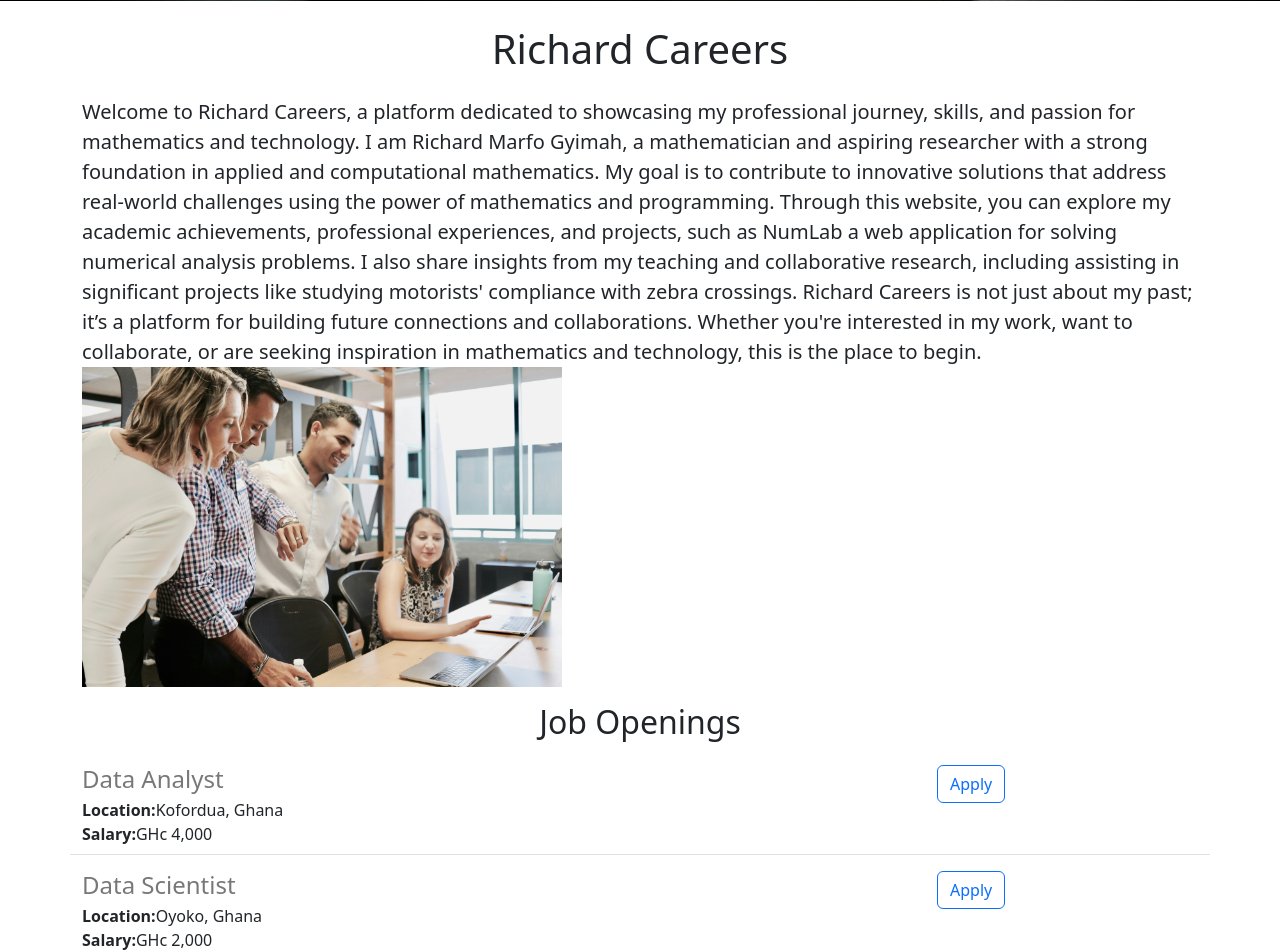
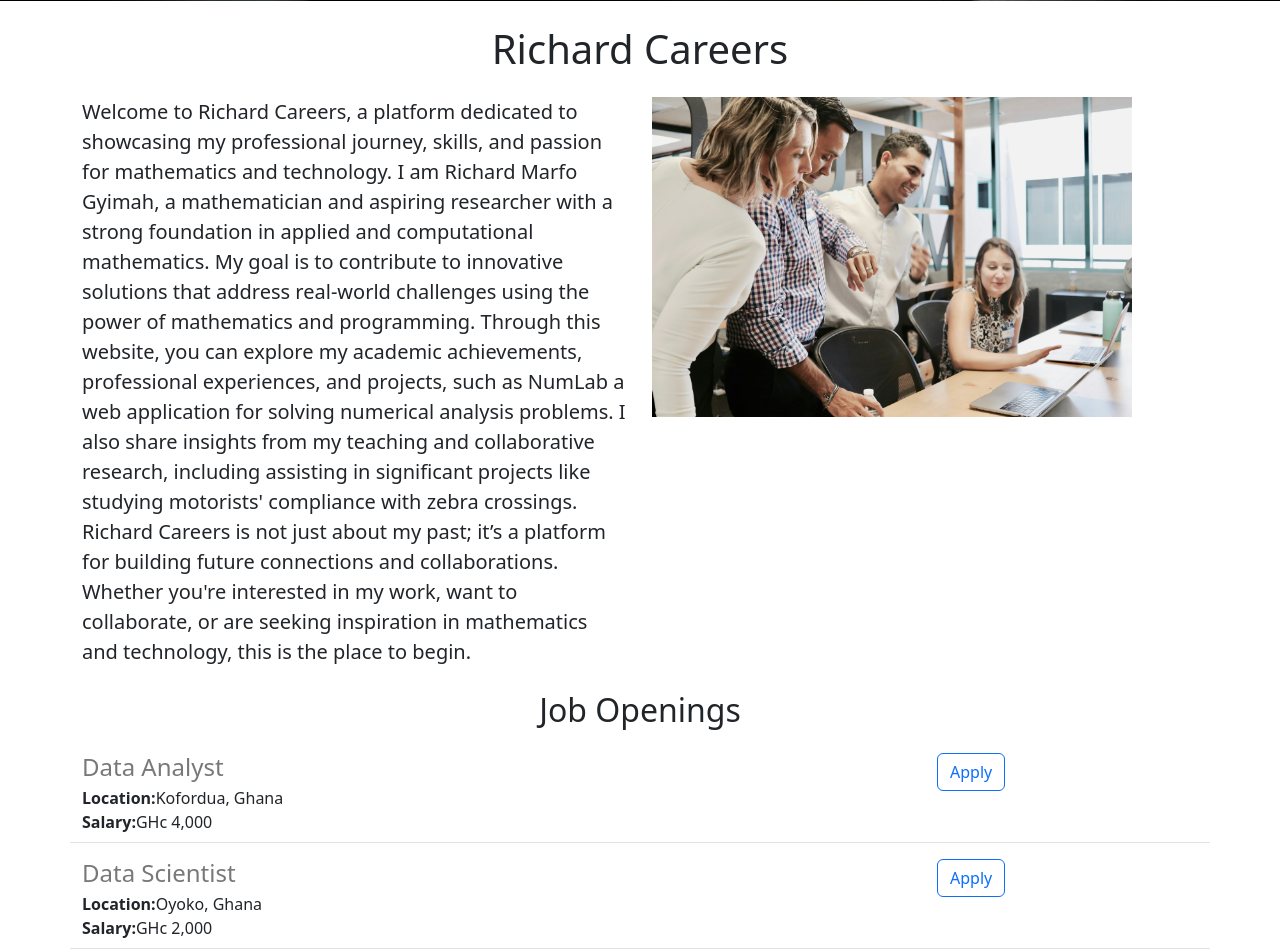
Before and after one commit to rgmarfo/Richard-careers-website, a Flask app: page / in a window 1280 px wide. Shown: the part 429-1379 px from the top of the page. Run offline with Flask 3, Linux system fonts and the light colour scheme.

Commit message:
changes made to include picture

```diff
--- a/templates/home.html
+++ b/templates/home.html
@@ -23,7 +23,8 @@
     <img class="img-fluid" id="banner" src="static/banner.jpg" height="320px" />
     <div class="container">
       <h1 class="text-center mt-2 mb-4"> {{company_name}} Careers</h1>
-      <div>
+      <div class="row">
+        <div class="col-6">
           <p class="lead" >
             Welcome to Richard Careers, a platform dedicated to showcasing my professional journey, skills, and passion for mathematics and technology.
             I am Richard Marfo Gyimah, a mathematician and aspiring researcher with a strong foundation in applied and computational mathematics.
@@ -34,10 +35,14 @@
 
             Richard Careers is not just about my past; it’s a platform for building future connections and collaborations.
             Whether you're interested in my work, want to collaborate, or are seeking inspiration in mathematics and technology, this is the place to begin.
-
-          <img src="/static/working0.jpg" alt="" style="height: 320px;">
           </p>
         </div>
+        <div class="col-6">
+          <img src="/static/working0.jpg" alt="" style="height: 320px;">
+
+        </div>
+      </div>
+
 
       <h2 class="text-center mt-2 mb-4">Job Openings</h2>
         <p>
```
Lines whose indentation alone changed are shown as unchanged.
